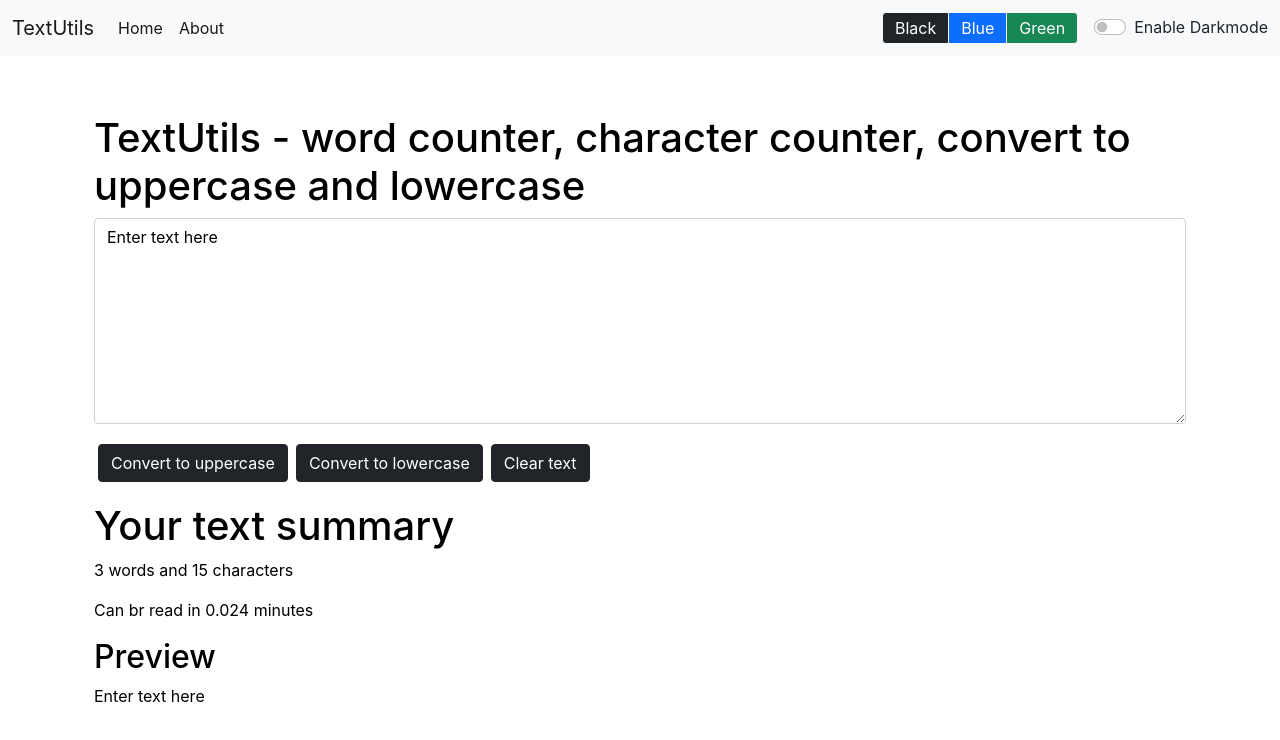
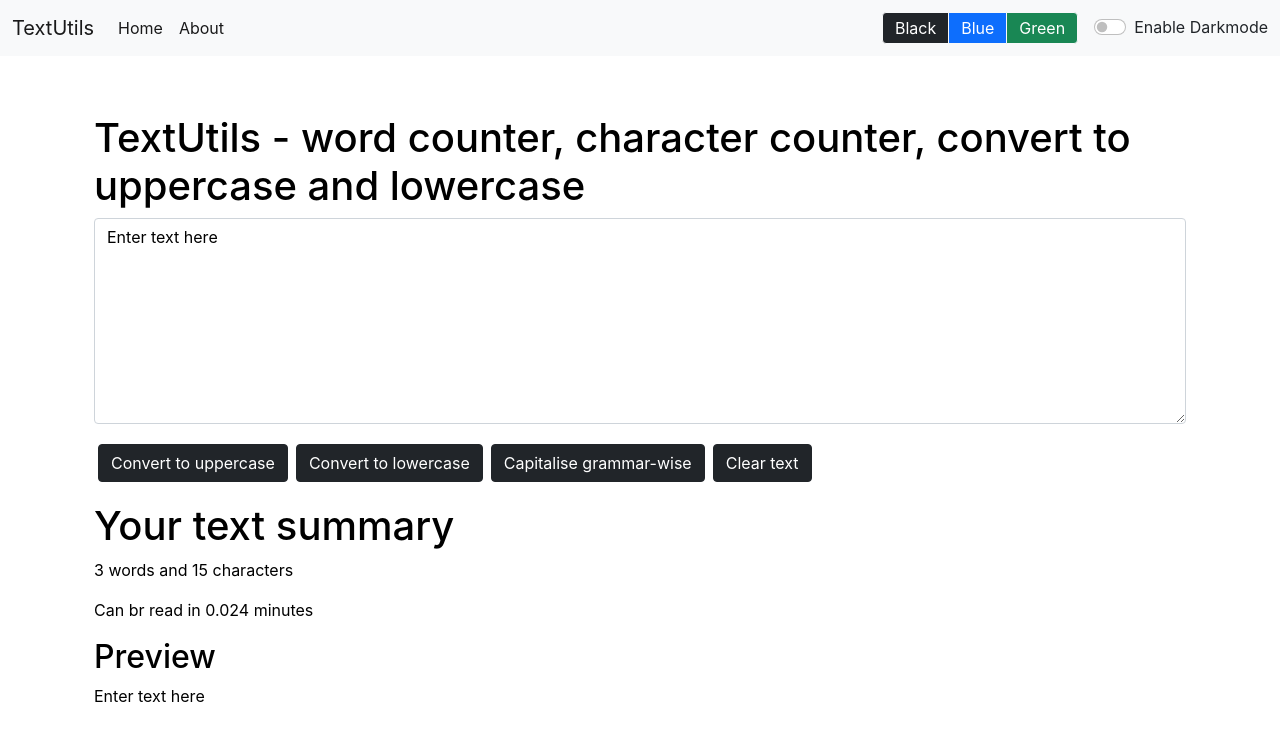
Before and after one commit to sharyu04/TextUtils, a React (Create React App) app: page / in a window 1280 px wide. Shown: the top 740 px of the page. Built offline with nearby package versions, Linux system fonts and the light colour scheme.

Commit message:
add button to capitalise the text grammar wise

```diff
--- a/src/components/TextForm.js
+++ b/src/components/TextForm.js
@@ -1,4 +1,11 @@
 import React,{useState} from 'react';
+
+const capitaliseFirstAlphabet = (string) => {
+  const firstAlphabetIndex = string.split("").findIndex((char) => char !== " ");
+
+  return string.slice(0, firstAlphabetIndex) + string.charAt(firstAlphabetIndex).toUpperCase() + string.slice(firstAlphabetIndex + 1);
+};
+
 
 export default function TextForm(props) {
     const [Text, setText] = useState("Enter text here");
@@ -15,6 +22,11 @@ export default function TextForm(props) {
       setText(newText);
       props.showAlert("Converted to lowercase","success")
     }
+    const capitaliseGrammarWise = () => {
+      const newText = Text.split(".").map(subString => capitaliseFirstAlphabet(subString)).join(".");
+      setText(newText);
+      props.showAlert("Capitalised grammar-wise, success")
+    }
     const handleClearClick = () =>{
       let newText = "";
       setText(newText);
@@ -29,6 +41,7 @@ export default function TextForm(props) {
     </div>
     <button disabled={Text.length===0} className={`btn btn-${props.btnColor} mx-1 my-1`} onClick={handleUpClick}>Convert to uppercase</button>
     <button disabled={Text.length===0} className={`btn btn-${props.btnColor} mx-1 my-1`} onClick={handleLoClick}>Convert to lowercase</button>
+    <button disabled={Text.length===0} className={`btn btn-${props.btnColor} mx-1 my-1`} onClick={capitaliseGrammarWise}>Capitalise grammar-wise</button>
     <button disabled={Text.length===0} className={`btn btn-${props.btnColor} mx-1 my-1`} onClick={handleClearClick}>Clear text</button>
     {/* <button disabled={Text.length===0} className={`btn btn-${props.btnColor} mx-1 my-1`} onClick={handleCopyClick}>Copy text</button>  */}
   </div>
```
